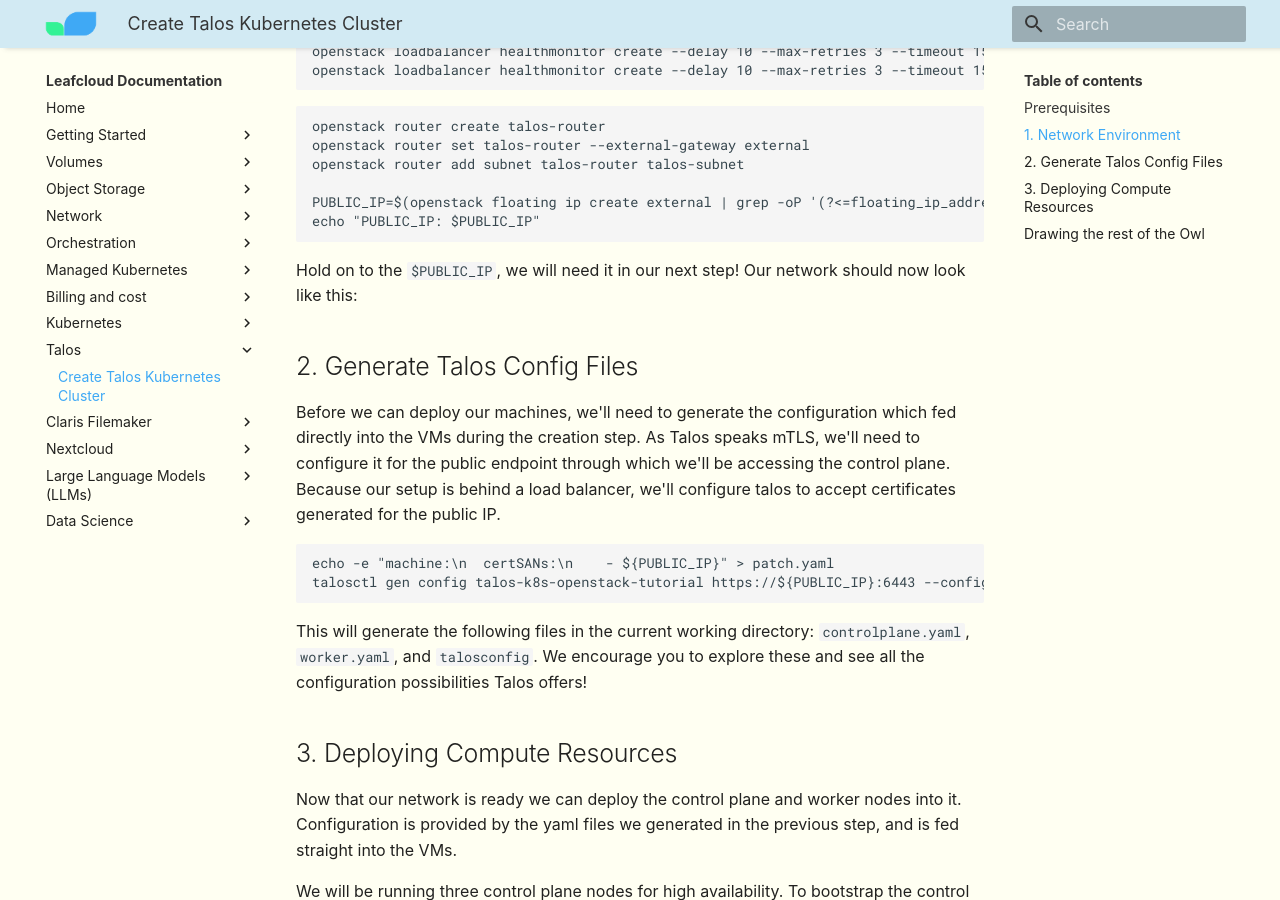
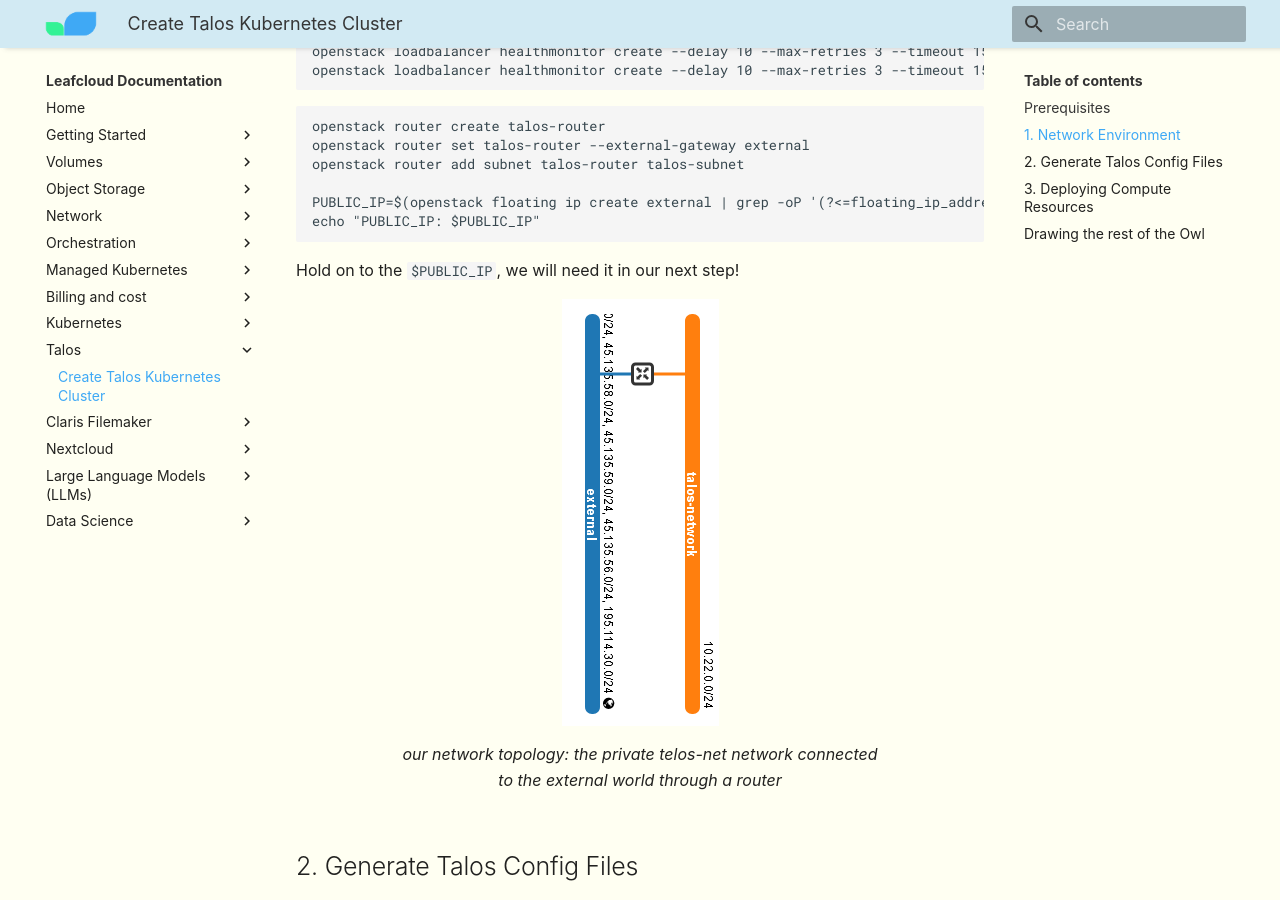
Before and after one commit to leafcloudhq/documentation-rtd, an MkDocs documentation site: the page built from docs/talos/creating-talos-cluster.md, in a window 1280 px wide and 900 px high, scrolled down 1471 px. Built offline with MkDocs 1.6.1 and Material for MkDocs 9.7.7, drawn with Linux system fonts in a browser that asks for light colours; some web fonts are replaced.

Commit message:
[INF-50] docs(Talos): add network topo image

````diff
--- a/docs/talos/creating-talos-cluster.md
+++ b/docs/talos/creating-talos-cluster.md
@@ -54,7 +54,15 @@
 echo "PUBLIC_IP: $PUBLIC_IP"
 ```
 
-Hold on to the `$PUBLIC_IP`, we will need it in our next step! Our network should now look like this:
+Hold on to the `$PUBLIC_IP`, we will need it in our next step!
+
+<figure markdown="span">
+    <img alt="Talos Network Topology" src="../../images/INF-50_Talos_network_topo.png" />
+    <figcaption>our network topology: the private telos-net network connected to the external world through a router</figcaption>
+</figure>
+
+
+
 
 ## 2. Generate Talos Config Files
 
````
Also changed, not shown: docs/images/INF-50_Talos_network_topo.png (added).
